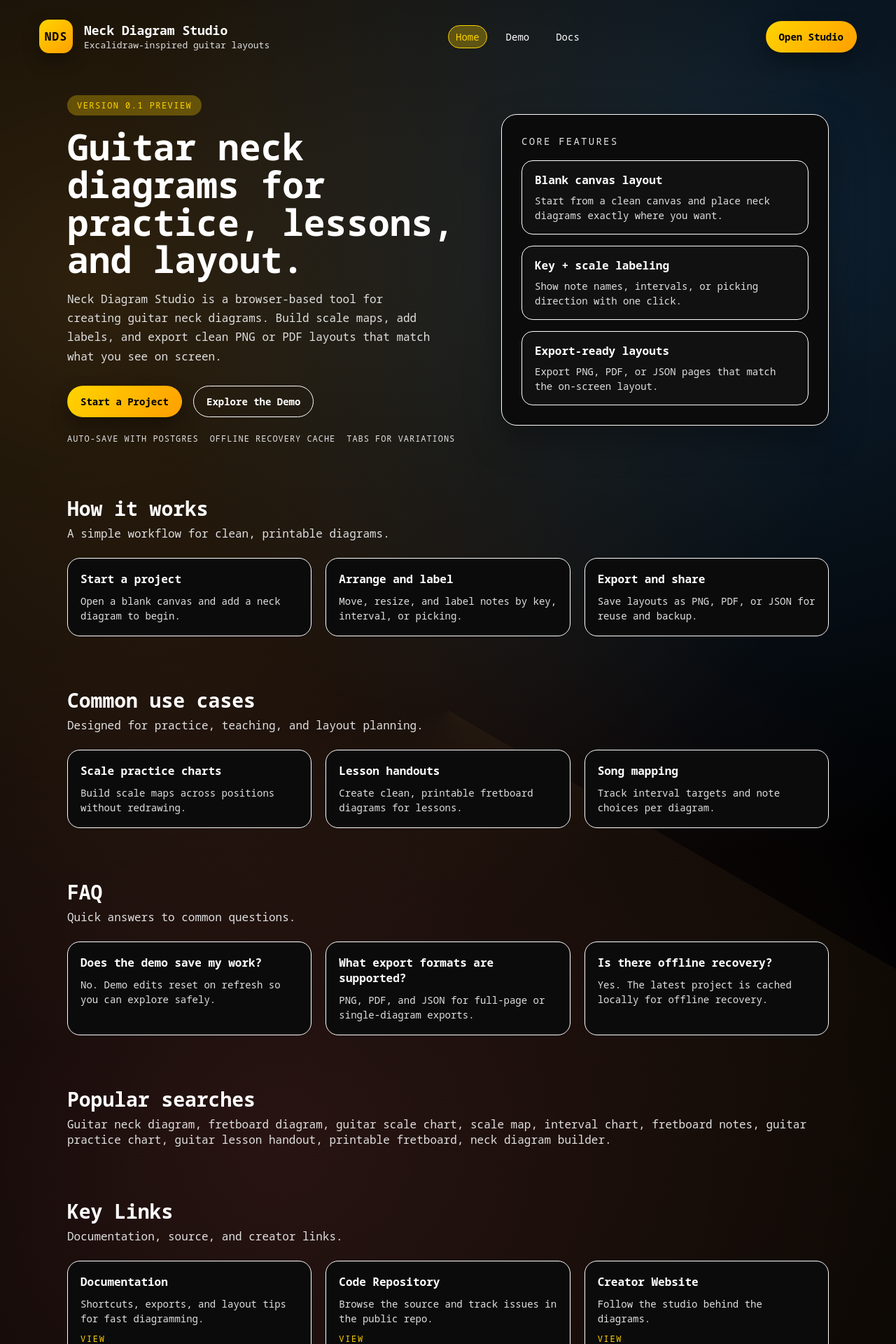
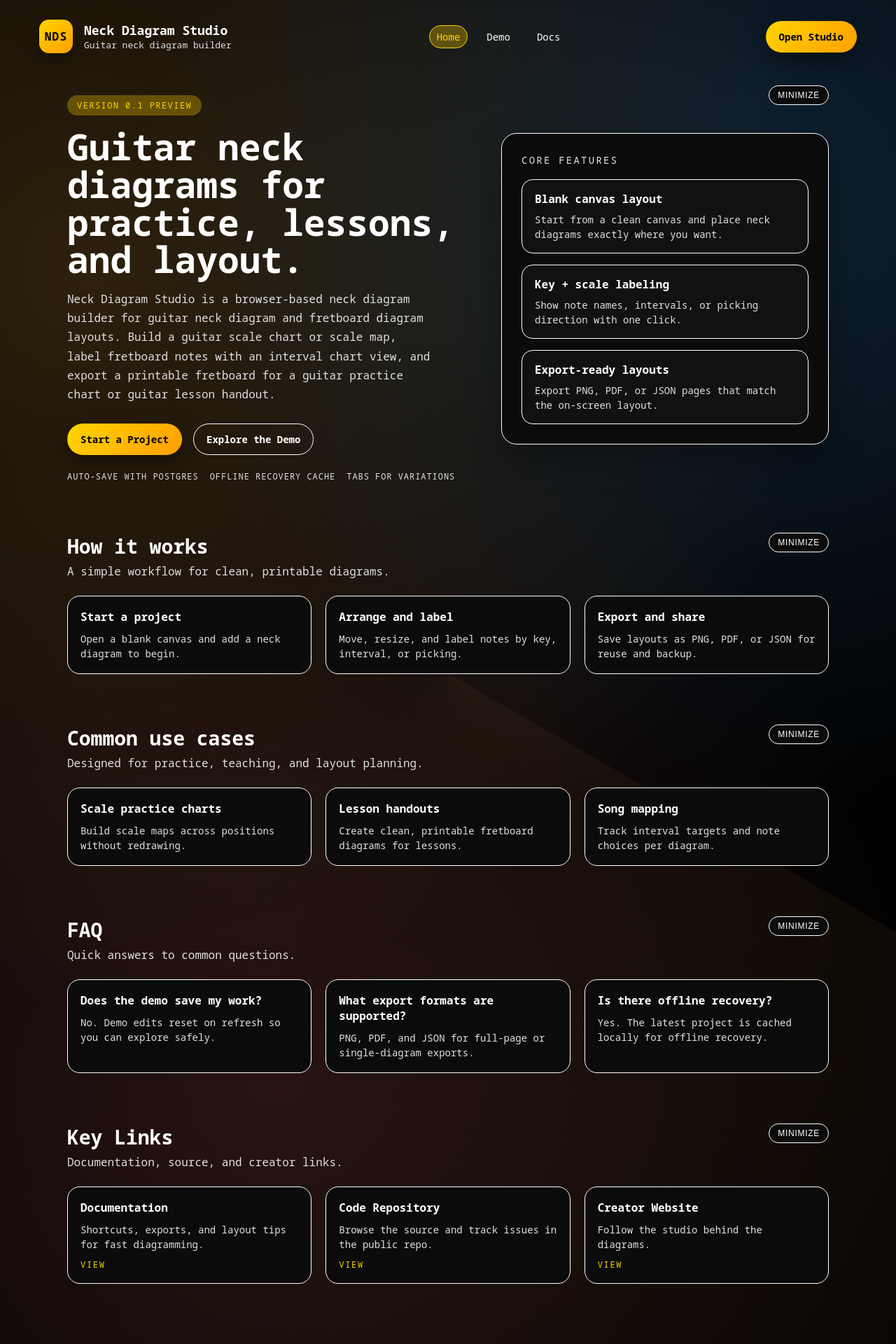
Before and after one commit to shahzebqazi/neck-diagram-studio, a React (Vite) app in the folder apps/web/: page / in a window 1280 px wide. Shown: the top 1920 px of the page at 70% size. Built offline with nearby package versions, Linux system fonts and the light colour scheme; no server answers; a web font is replaced by a local one.

Commit message:
Review security and fix bugs

```diff
--- a/apps/web/src/App.tsx
+++ b/apps/web/src/App.tsx
@@ -1451,6 +1451,16 @@ const App = ({ mode = "studio" }: AppProps) => {
               )
             };
           }
+          if (existing.picking == null) {
+            return {
+              ...diagram,
+              notes: normalizeNotes(
+                diagram.notes.map((note) =>
+                  note.id === existing.id ? { ...note, picking: "D" } : note
+                )
+              )
+            };
+          }
         }
         return {
           ...diagram,
@@ -1515,15 +1525,6 @@ const App = ({ mode = "studio" }: AppProps) => {
     const name = window.prompt("Name this export", suggested);
     if (!name || !name.trim()) return;
     const title = name.trim();
-    setTitleInput(title);
-    setProject((prev) => {
-      if (!prev) return prev;
-      return {
-        ...prev,
-        title,
-        updatedAt: new Date().toISOString()
-      };
-    });
     const filename = `${slugify(title) || "neck-diagram"}.json`;
     const exportedAt = new Date();
     const payload = buildPageExportPayload({
@@ -1633,15 +1634,6 @@ const App = ({ mode = "studio" }: AppProps) => {
         selectedDiagramId: importedDiagrams[0]?.id ?? current.selectedDiagramId
       };
     });
-    setProject((prev) => {
-      if (!prev) return prev;
-      return {
-        ...prev,
-        title,
-        updatedAt: new Date().toISOString()
-      };
-    });
-    setTitleInput(title);
   };
 
   const importDiagramJson = async (file: File) => {
--- a/apps/web/src/pages/Demo.tsx
+++ b/apps/web/src/pages/Demo.tsx
@@ -18,6 +18,98 @@ const DemoPage = () => {
           </Link>
         </div>
       </div>
+      <section className="demo-gallery">
+        <div className="demo-gallery-header">
+          <h2>Studio previews</h2>
+          <p>Snapshots and neck diagram examples from the demo layout.</p>
+        </div>
+        <div className="demo-gallery-grid">
+          <figure className="demo-shot">
+            <svg viewBox="0 0 320 180" role="img" aria-label="Studio layout snapshot">
+              <rect x="0" y="0" width="320" height="180" rx="16" fill="var(--panel)" />
+              <rect x="18" y="18" width="284" height="24" rx="8" fill="var(--panel-strong)" />
+              <rect x="18" y="54" width="80" height="108" rx="10" fill="var(--panel-strong)" />
+              <rect x="110" y="54" width="192" height="108" rx="10" fill="var(--bg)" />
+              <rect x="126" y="70" width="160" height="40" rx="8" fill="var(--panel)" />
+              <rect x="126" y="120" width="120" height="26" rx="8" fill="var(--panel)" />
+              <circle cx="142" cy="90" r="6" fill="var(--accent)" />
+              <circle cx="168" cy="90" r="6" fill="var(--accent)" />
+              <circle cx="194" cy="90" r="6" fill="var(--accent)" />
+              <circle cx="220" cy="90" r="6" fill="var(--accent)" />
+              <circle cx="146" cy="132" r="5" fill="var(--accent-strong)" />
+              <circle cx="174" cy="132" r="5" fill="var(--accent-strong)" />
+              <circle cx="202" cy="132" r="5" fill="var(--accent-strong)" />
+            </svg>
+            <figcaption>Studio snapshot</figcaption>
+          </figure>
+          <figure className="demo-shot">
+            <svg viewBox="0 0 320 180" role="img" aria-label="Neck diagram preview">
+              <rect x="0" y="0" width="320" height="180" rx="16" fill="var(--panel)" />
+              <rect x="24" y="36" width="272" height="100" rx="12" fill="var(--bg)" />
+              {Array.from({ length: 6 }).map((_, index) => (
+                <line
+                  key={`string-${index}`}
+                  x1="24"
+                  y1={52 + index * 16}
+                  x2="296"
+                  y2={52 + index * 16}
+                  stroke="var(--border)"
+                  strokeWidth={index === 0 || index === 5 ? 2 : 1}
+                />
+              ))}
+              {Array.from({ length: 7 }).map((_, index) => (
+                <line
+                  key={`fret-${index}`}
+                  x1={48 + index * 36}
+                  y1="36"
+                  x2={48 + index * 36}
+                  y2="136"
+                  stroke="var(--border)"
+                  strokeWidth={index === 0 ? 3 : 1}
+                />
+              ))}
+              <circle cx="120" cy="84" r="8" fill="var(--accent)" />
+              <circle cx="180" cy="68" r="8" fill="var(--accent)" />
+              <circle cx="240" cy="100" r="8" fill="var(--accent-strong)" />
+              <circle cx="86" cy="116" r="8" fill="var(--accent-strong)" />
+            </svg>
+            <figcaption>Neck diagram layout</figcaption>
+          </figure>
+          <figure className="demo-shot">
+            <svg viewBox="0 0 320 180" role="img" aria-label="Interval labeling example">
+              <rect x="0" y="0" width="320" height="180" rx="16" fill="var(--panel)" />
+              <rect x="20" y="30" width="280" height="110" rx="14" fill="var(--bg)" />
+              {Array.from({ length: 5 }).map((_, index) => (
+                <line
+                  key={`string-alt-${index}`}
+                  x1="20"
+                  y1={52 + index * 20}
+                  x2="300"
+                  y2={52 + index * 20}
+                  stroke="var(--border)"
+                  strokeWidth={index === 0 || index === 4 ? 2 : 1}
+                />
+              ))}
+              {Array.from({ length: 6 }).map((_, index) => (
+                <line
+                  key={`fret-alt-${index}`}
+                  x1={46 + index * 42}
+                  y1="30"
+                  x2={46 + index * 42}
+                  y2="140"
+                  stroke="var(--border)"
+                  strokeWidth={index === 0 ? 3 : 1}
+                />
+              ))}
+              <circle cx="110" cy="72" r="9" fill="var(--accent)" />
+              <circle cx="152" cy="92" r="9" fill="var(--accent-strong)" />
+              <circle cx="194" cy="72" r="9" fill="var(--accent)" />
+              <circle cx="236" cy="112" r="9" fill="var(--accent-strong)" />
+            </svg>
+            <figcaption>Interval labeling example</figcaption>
+          </figure>
+        </div>
+      </section>
       <div className="demo-stage">
         <App mode="demo" />
       </div>
--- a/apps/web/src/pages/Landing.tsx
+++ b/apps/web/src/pages/Landing.tsx
@@ -1,3 +1,4 @@
+import { useState } from "react";
 import { Link, usePathname } from "../lib/router";
 
 const LINK_ITEMS = [
@@ -82,6 +83,17 @@ const LandingPage = () => {
   const pathname = usePathname();
   const primaryTarget = "/app";
   const isActive = (path: string) => pathname === path;
+  const [collapsedSections, setCollapsedSections] = useState({
+    hero: false,
+    how: false,
+    useCases: false,
+    faq: false,
+    links: false
+  });
+
+  const toggleSection = (section: keyof typeof collapsedSections) => {
+    setCollapsedSections((prev) => ({ ...prev, [section]: !prev[section] }));
+  };
 
   return (
     <div className="landing-page">
@@ -90,7 +102,7 @@ const LandingPage = () => {
           <div className="landing-logo">NDS</div>
           <div>
             <div className="landing-title">Neck Diagram Studio</div>
-            <div className="landing-subtitle">Excalidraw-inspired guitar layouts</div>
+            <div className="landing-subtitle">Guitar neck diagram builder</div>
           </div>
         </div>
         <div className="landing-nav-links">
@@ -125,14 +137,27 @@ const LandingPage = () => {
       </nav>
 
       <main className="landing-content">
-        <section className="landing-hero">
+        <section className={`landing-hero${collapsedSections.hero ? " is-collapsed" : ""}`}>
+          <button
+            className="section-toggle hero-toggle"
+            type="button"
+            onClick={() => toggleSection("hero")}
+            aria-expanded={!collapsedSections.hero}
+          >
+            {collapsedSections.hero ? "Expand" : "Minimize"}
+          </button>
+          {collapsedSections.hero ? (
+            <div className="section-collapsed-note">Overview minimized.</div>
+          ) : (
+            <>
               <div className="hero-copy">
                 <div className="hero-pill">Version 0.1 Preview</div>
                 <h1>Guitar neck diagrams for practice, lessons, and layout.</h1>
                 <p>
-              Neck Diagram Studio is a browser‑based tool for creating guitar neck diagrams.
-              Build scale maps, add labels, and export clean PNG or PDF layouts that match what
-              you see on screen.
+                  Neck Diagram Studio is a browser‑based neck diagram builder for guitar neck
+                  diagram and fretboard diagram layouts. Build a guitar scale chart or scale map,
+                  label fretboard notes with an interval chart view, and export a printable
+                  fretboard for a guitar practice chart or guitar lesson handout.
                 </p>
                 <div className="hero-cta">
                   <Link to={primaryTarget} className="cta-button primary">
@@ -159,13 +184,27 @@ const LandingPage = () => {
                   ))}
                 </div>
               </div>
+            </>
+          )}
         </section>
 
-        <section className="landing-section">
+        <section className={`landing-section${collapsedSections.how ? " is-collapsed" : ""}`}>
           <div className="section-header">
+            <div className="section-text">
               <h2>How it works</h2>
               <p>A simple workflow for clean, printable diagrams.</p>
             </div>
+            <button
+              className="section-toggle"
+              type="button"
+              onClick={() => toggleSection("how")}
+              aria-expanded={!collapsedSections.how}
+            >
+              {collapsedSections.how ? "Expand" : "Minimize"}
+            </button>
+          </div>
+          {!collapsedSections.how ? (
+            <div className="section-body">
               <div className="section-grid">
                 {STEP_ITEMS.map((item) => (
                   <div key={item.title} className="info-card">
@@ -174,13 +213,27 @@ const LandingPage = () => {
                   </div>
                 ))}
               </div>
+            </div>
+          ) : null}
         </section>
 
-        <section className="landing-section">
+        <section className={`landing-section${collapsedSections.useCases ? " is-collapsed" : ""}`}>
           <div className="section-header">
+            <div className="section-text">
               <h2>Common use cases</h2>
               <p>Designed for practice, teaching, and layout planning.</p>
             </div>
+            <button
+              className="section-toggle"
+              type="button"
+              onClick={() => toggleSection("useCases")}
+              aria-expanded={!collapsedSections.useCases}
+            >
+              {collapsedSections.useCases ? "Expand" : "Minimize"}
+            </button>
+          </div>
+          {!collapsedSections.useCases ? (
+            <div className="section-body">
               <div className="section-grid">
                 {USE_CASES.map((item) => (
                   <div key={item.title} className="info-card">
@@ -189,13 +242,27 @@ const LandingPage = () => {
                   </div>
                 ))}
               </div>
+            </div>
+          ) : null}
         </section>
 
-        <section className="landing-section">
+        <section className={`landing-section${collapsedSections.faq ? " is-collapsed" : ""}`}>
           <div className="section-header">
+            <div className="section-text">
               <h2>FAQ</h2>
               <p>Quick answers to common questions.</p>
             </div>
+            <button
+              className="section-toggle"
+              type="button"
+              onClick={() => toggleSection("faq")}
+              aria-expanded={!collapsedSections.faq}
+            >
+              {collapsedSections.faq ? "Expand" : "Minimize"}
+            </button>
+          </div>
+          {!collapsedSections.faq ? (
+            <div className="section-body">
               <div className="section-grid">
                 {FAQ_ITEMS.map((item) => (
                   <div key={item.title} className="info-card">
@@ -204,24 +271,27 @@ const LandingPage = () => {
                   </div>
                 ))}
               </div>
+            </div>
+          ) : null}
         </section>
 
-        <section className="landing-section">
+        <section className={`landing-links${collapsedSections.links ? " is-collapsed" : ""}`}>
           <div className="section-header">
-            <h2>Popular searches</h2>
-            <p>
-              Guitar neck diagram, fretboard diagram, guitar scale chart, scale map,
-              interval chart, fretboard notes, guitar practice chart, guitar lesson handout,
-              printable fretboard, neck diagram builder.
-            </p>
-          </div>
-        </section>
-
-        <section className="landing-links">
-          <div className="section-header">
+            <div className="section-text">
               <h2>Key Links</h2>
               <p>Documentation, source, and creator links.</p>
             </div>
+            <button
+              className="section-toggle"
+              type="button"
+              onClick={() => toggleSection("links")}
+              aria-expanded={!collapsedSections.links}
+            >
+              {collapsedSections.links ? "Expand" : "Minimize"}
+            </button>
+          </div>
+          {!collapsedSections.links ? (
+            <div className="section-body">
               <div className="link-grid">
                 {LINK_ITEMS.map((item) => (
                   <a
@@ -237,6 +307,8 @@ const LandingPage = () => {
                   </a>
                 ))}
               </div>
+            </div>
+          ) : null}
         </section>
       </main>
     </div>
--- a/apps/web/src/styles.css
+++ b/apps/web/src/styles.css
@@ -925,6 +925,9 @@ body {
 
 .theme-grid {
   margin-bottom: 12px;
+  display: grid;
+  grid-template-columns: repeat(auto-fit, minmax(140px, 1fr));
+  gap: 8px;
 }
 
 .theme-option {
@@ -941,6 +944,8 @@ body {
   align-items: center;
   gap: 8px;
   transition: all 0.2s ease;
+  flex-wrap: wrap;
+  min-width: 0;
 }
 
 .theme-option:hover {
@@ -962,6 +967,15 @@ body {
   border: 1px solid var(--border);
   box-shadow: inset 0 0 0 1px rgba(0, 0, 0, 0.08);
   flex-shrink: 0;
+}
+
+.theme-option span:last-child {
+  min-width: 0;
+  flex: 1 1 auto;
+  white-space: normal;
+  word-break: break-word;
+  line-height: 1.3;
+  text-align: left;
 }
 
 .tuning-presets {
@@ -1346,6 +1360,7 @@ body {
 .diagram-wrapper {
   position: absolute;
   transition: opacity 0.2s ease, filter 0.2s ease;
+  overflow: visible;
 }
 
 .diagram-wrapper.is-dragging {
@@ -1370,12 +1385,14 @@ body {
 .neck-diagram {
   cursor: grab;
   transition: transform 0.2s ease;
+  overflow: visible;
 }
 
 .neck-diagram svg {
   display: block;
   box-shadow: var(--diagram-shadow);
   transition: box-shadow 0.2s ease;
+  overflow: visible;
 }
 
 .neck-diagram.is-selected svg {
@@ -1665,10 +1682,25 @@ body {
 }
 
 .landing-hero {
+  position: relative;
   display: grid;
   grid-template-columns: minmax(0, 1.1fr) minmax(0, 0.9fr);
   gap: 48px;
   align-items: center;
+}
+
+.landing-hero.is-collapsed {
+  grid-template-columns: 1fr;
+  padding: 32px;
+  border-radius: 24px;
+  background: var(--panel);
+  border: 1px solid var(--border);
+  min-height: 140px;
+}
+
+.section-collapsed-note {
+  color: var(--muted);
+  font-size: 14px;
 }
 
 .hero-pill {
@@ -1813,6 +1845,49 @@ body {
 .section-header p {
   margin: 0;
   color: var(--muted);
+}
+
+.section-header {
+  display: flex;
+  align-items: flex-start;
+  justify-content: space-between;
+  gap: 16px;
+}
+
+.section-text {
+  flex: 1;
+  min-width: 0;
+}
+
+.section-body {
+  display: flex;
+  flex-direction: column;
+  gap: 24px;
+}
+
+.section-toggle {
+  border: 1px solid var(--border);
+  background: var(--panel);
+  color: var(--text);
+  border-radius: 999px;
+  padding: 6px 12px;
+  font-size: 12px;
+  letter-spacing: 0.06em;
+  text-transform: uppercase;
+  cursor: pointer;
+  transition: border 0.2s ease, color 0.2s ease, transform 0.2s ease;
+}
+
+.section-toggle:hover {
+  border-color: var(--accent);
+  color: var(--accent);
+  transform: translateY(-1px);
+}
+
+.hero-toggle {
+  position: absolute;
+  top: -14px;
+  right: 0;
 }
 
 .link-grid {
@@ -1908,6 +1983,61 @@ body {
   background: var(--bg);
 }
 
+.demo-gallery {
+  padding: 28px 56px 0;
+  display: flex;
+  flex-direction: column;
+  gap: 20px;
+}
+
+.demo-gallery-header {
+  display: flex;
+  align-items: flex-end;
+  justify-content: space-between;
+  gap: 16px;
+}
+
+.demo-gallery-header h2 {
+  margin: 0 0 6px;
+  font-size: 24px;
+}
+
+.demo-gallery-header p {
+  margin: 0;
+  color: var(--muted);
+  font-size: 14px;
+}
+
+.demo-gallery-grid {
+  display: grid;
+  grid-template-columns: repeat(auto-fit, minmax(220px, 1fr));
+  gap: 20px;
+}
+
+.demo-shot {
+  margin: 0;
+  background: var(--panel-strong);
+  border: 1px solid var(--border);
+  border-radius: 20px;
+  padding: 12px;
+  display: flex;
+  flex-direction: column;
+  gap: 12px;
+}
+
+.demo-shot svg {
+  width: 100%;
+  height: auto;
+  display: block;
+}
+
+.demo-shot figcaption {
+  color: var(--muted);
+  font-size: 11px;
+  text-transform: uppercase;
+  letter-spacing: 0.12em;
+}
+
 .demo-banner {
   display: flex;
   align-items: center;
@@ -1975,6 +2105,15 @@ body {
     grid-template-columns: 1fr;
   }
 
+  .demo-gallery {
+    padding: 20px 28px 0;
+  }
+
+  .demo-gallery-header {
+    flex-direction: column;
+    align-items: flex-start;
+  }
+
   .demo-banner {
     flex-direction: column;
     align-items: flex-start;
```
Lines whose indentation alone changed are shown as unchanged.
